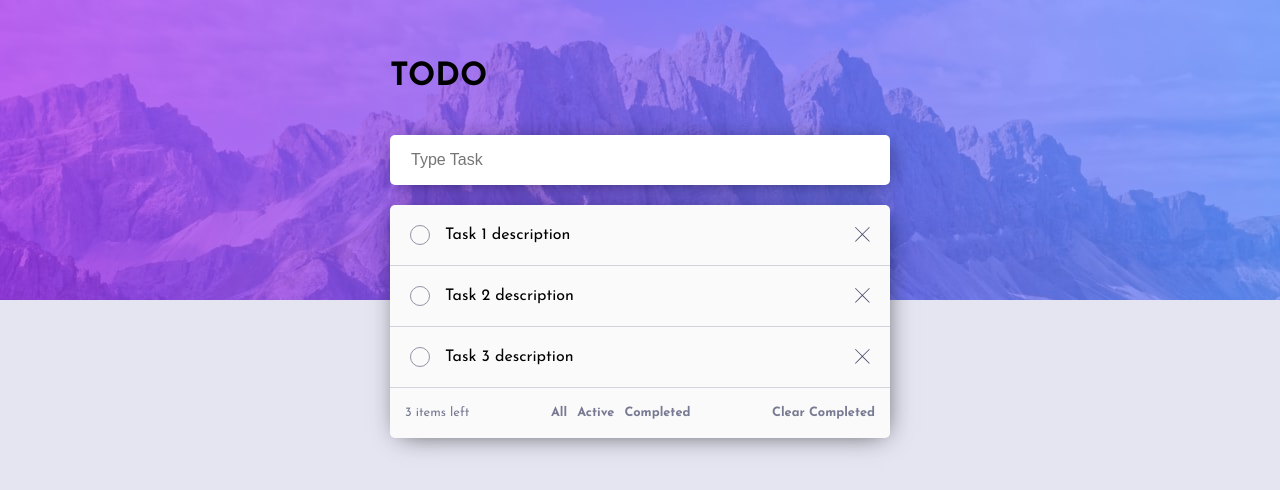
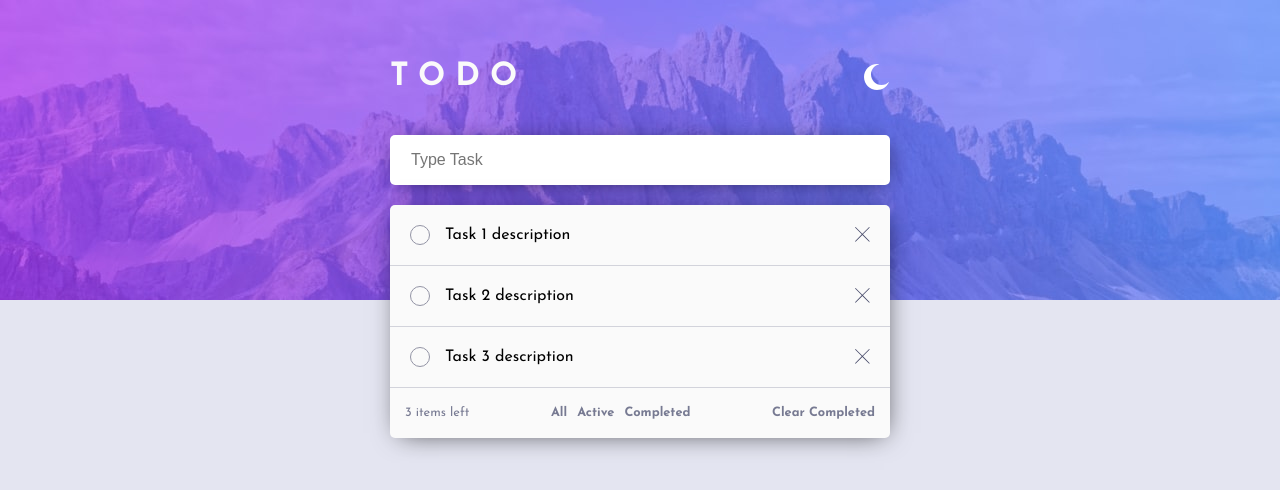
Before and after one commit to DavidSRV/TodoManagment, a React (Create React App) app: page / in a window 1280 px wide. Shown: the top 490 px of the page. Built offline with nearby package versions, Linux system fonts and the light colour scheme; the HTML template or start-up script is replaced by a standard one.

Commit message:
Haciendo funcionalidad

```diff
--- a/src/App.js
+++ b/src/App.js
@@ -1,13 +1,18 @@
 import TaskForm from "./components/TaskForm";
 import TaskList from "./components/TaskList";
 import "./style/compSytle/_AppStyle.scss";
+import moon from '../src/assets/images/icon-moon.svg';
+import snn from '../src/assets/images/icon-sun.svg';
 
 function App() {
   return (
     <div className="App">
       <div className="App__background"></div>
       <main className="App__container">
-        <h1>TODO</h1>
+        <div className="container__titleInput">
+        <h1 className="title">TODO</h1>
+          <img className="inputTheme" src={moon} alt='Themeinput' ></img>
+        </div>
         <TaskForm />
         <TaskList />
       </main>
--- a/src/components/TaskForm.jsx
+++ b/src/components/TaskForm.jsx
@@ -7,6 +7,7 @@ import '../style/compSytle/_TaskFormStyle.scss'
 function TaskForm() {
   const [task, setTask] = useState({
     description: "",
+    completed: false,
   });
 
   const dispatch = useDispatch(); // Nos permite usar los reducers del slice
--- a/src/components/TaskList.jsx
+++ b/src/components/TaskList.jsx
@@ -1,19 +1,35 @@
-import React from "react";
+import React, { useRef } from "react";
 import { useSelector } from "react-redux";
 import { useDispatch } from "react-redux";
-import { deleteTask } from "../features/tasks/taskSlice";
+import { deleteTask, completedTask } from "../features/tasks/taskSlice";
 import close from "../assets/images/icon-cross.svg";
 import check from "../assets/images/icon-check.svg";
 import "../style/compSytle/_TaskListStyle.scss";
 
 function TaskList() {
   const stateTask = useSelector((state) => state.tasks);
+  const ref = useRef(null);
   const dispatch = useDispatch();
 
   const handleDelete = (taskId) => {
     dispatch(deleteTask(taskId));
   };
 
+  const handleComplete = (taskId) => {
+    dispatch(completedTask(taskId));
+  };
+
+  function addClass(taskId){
+    handleComplete(taskId)
+
+    const completed = stateTask.indexOf(
+      stateTask.find((task) => task.id === taskId)
+    );
+
+
+
+
+  }
 
 
   return (
@@ -22,7 +38,11 @@ function TaskList() {
         <div className="tasks" key={task.id}>
           <div className="task__container">
             <div className="task__group">
-              <span className="task__circle"></span>
+              <span
+                onClick={() => addClass(task.id)}
+                ref={ref}
+                className={`task__circle ${stateTask.completed ? '--completed' : ''}`}
+              ></span>
               <p>{`${task.description}`}</p>
             </div>
             <img
--- a/src/features/tasks/taskSlice.jsx
+++ b/src/features/tasks/taskSlice.jsx
@@ -34,13 +34,14 @@ export const taskSlice = createSlice({
         state.splice(state.indexOf(taskfaund), 1);
       }
     },
-    completedTask:(state, action) => {
-      const taskfound = state.find((task) => task.id === action.payload);
-
-
-    }
+    completedTask: (state, action) => {
+      const taskfound = state.indexOf(
+        state.find((task) => task.id === action.payload)
+      );
+      state[taskfound].completed = true;
+    },
   },
 });
 
 export default taskSlice.reducer;
-export const { addTaks, deleteTask } = taskSlice.actions;
+export const { addTaks, deleteTask, completedTask } = taskSlice.actions;
--- a/src/style/compSytle/_TaskListStyle.scss
+++ b/src/style/compSytle/_TaskListStyle.scss
@@ -75,6 +75,7 @@
         justify-content: center;
         padding: 20px;
         border-bottom: 1px solid $LightGrayishBlue;
+        user-select: none;
 
         & h1 {
             text-align: center;
--- a/src/style/style.scss
+++ b/src/style/style.scss
@@ -1,7 +1,34 @@
 @use './resets';
 @use './colors' as *;
 
-body{
+body {
     font-family: 'Josefin Sans', sans-serif;
     background-color: $LTVeryLightGrayishBlue;
+
+
+    .container__titleInput {
+
+        display: flex;
+        align-items: center;
+        justify-content: space-between;
+
+        & .title {
+            color: $LTVeryLightGray;
+            letter-spacing: 10px;
+            user-select: none;
+        }
+
+        & .inputTheme {
+            cursor: pointer;
+
+            &:hover {
+                transform: scale(1.2);
+
+            }
+
+        }
+    }
+
+
+
 }
```
